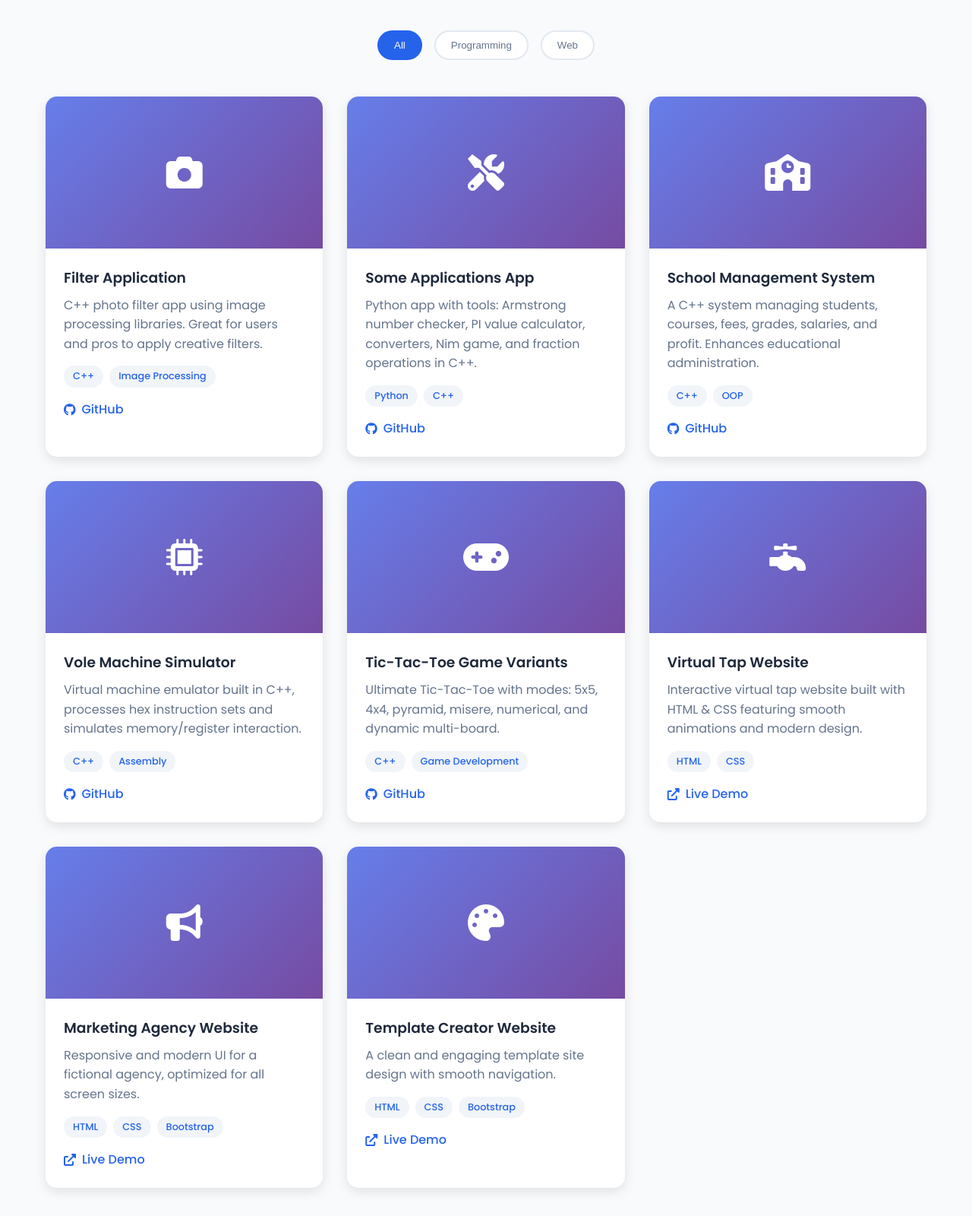
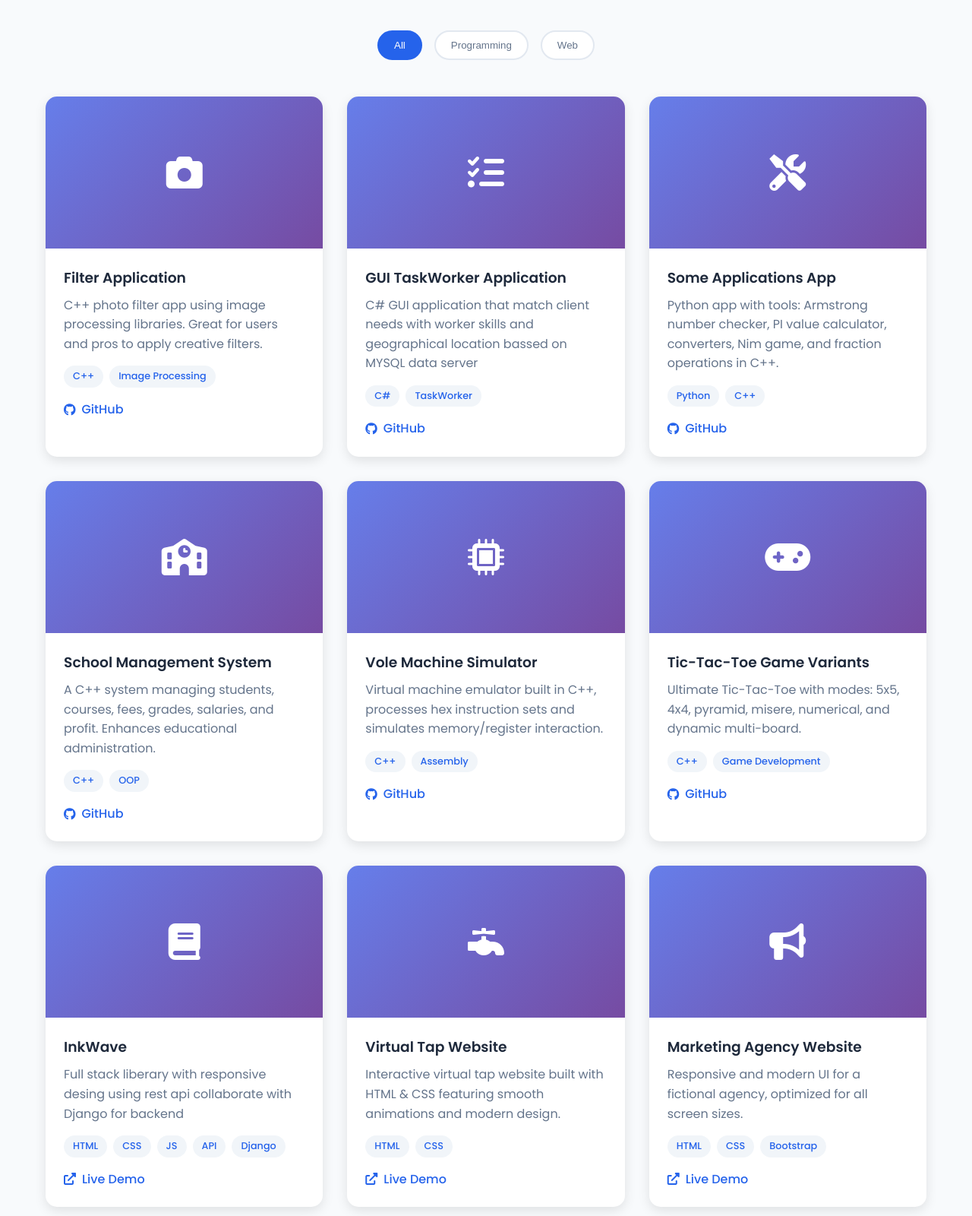
Before and after one commit to Youssefaboalyouser/YAportfolio, a plain HTML site: page index.html in a window 1280 px wide. Shown: the part 3580-5180 px from the top of the page at 76% size. Drawn offline with Linux system fonts and the light colour scheme.

Commit message:
new version

```diff
--- a/index.html
+++ b/index.html
@@ -303,7 +303,25 @@
                             <span class="tech-tag">Image Processing</span>
                         </div>
                         <div class="project-links">
-                            <a href="#" class="project-link">
+                            <a href="https://github.com/Youssefaboalyouser/Assignment-3" class="project-link">
+                                <i class="fab fa-github"></i> GitHub
+                            </a>
+                        </div>
+                    </div>
+                </div>
+                <div class="project-card programming">
+                    <div class="project-image">
+                        <i class="fas fa-tasks"></i>
+                    </div>
+                    <div class="project-content">
+                        <h3>GUI TaskWorker Application</h3>
+                        <p>C# GUI application that match client needs with worker skills and geographical location bassed on MYSQL data server</p>
+                        <div class="project-tech">
+                            <span class="tech-tag">C#</span>
+                            <span class="tech-tag">TaskWorker</span>
+                        </div>
+                        <div class="project-links">
+                            <a href="https://github.com/Youssefaboalyouser/Task_Worker" class="project-link">
                                 <i class="fab fa-github"></i> GitHub
                             </a>
                         </div>
@@ -321,7 +339,7 @@
                             <span class="tech-tag">C++</span>
                         </div>
                         <div class="project-links">
-                            <a href="#" class="project-link">
+                            <a href="https://github.com/Youssefaboalyouser/some_applications" class="project-link">
                                 <i class="fab fa-github"></i> GitHub
                             </a>
                         </div>
@@ -339,7 +357,7 @@
                             <span class="tech-tag">OOP</span>
                         </div>
                         <div class="project-links">
-                            <a href="#" class="project-link">
+                            <a href="https://github.com/Youssefaboalyouser/school-management-system" class="project-link">
                                 <i class="fab fa-github"></i> GitHub
                             </a>
                         </div>
@@ -357,7 +375,7 @@
                             <span class="tech-tag">Assembly</span>
                         </div>
                         <div class="project-links">
-                            <a href="#" class="project-link">
+                            <a href="https://github.com/Youssefaboalyouser/VoleMachine_Assignment" class="project-link">
                                 <i class="fab fa-github"></i> GitHub
                             </a>
                         </div>
@@ -375,13 +393,34 @@
                             <span class="tech-tag">Game Development</span>
                         </div>
                         <div class="project-links">
-                            <a href="#" class="project-link">
+                            <a href="https://github.com/Youssefaboalyouser/tic-tac-toe-games" class="project-link">
                                 <i class="fab fa-github"></i> GitHub
                             </a>
                         </div>
                     </div>
                 </div>
                 <!-- Web Projects -->
+                <div class="project-card web">
+                    <div class="project-image">
+                        <i class="fas fa-book"></i>
+                    </div>
+                    <div class="project-content">
+                        <h3>InkWave</h3>
+                        <p>Full stack liberary with responsive desing using rest api collaborate with Django for backend</p>
+                        <div class="project-tech">
+                            <span class="tech-tag">HTML</span>
+                            <span class="tech-tag">CSS</span>
+                            <span class="tech-tag">JS</span>
+                            <span class="tech-tag">API</span>
+                            <span class="tech-tag">Django</span>
+                        </div>
+                        <div class="project-links">
+                            <a href="https://youssefaboalyouser.github.io/InkWave/" class="project-link">
+                                <i class="fas fa-external-link-alt"></i> Live Demo
+                            </a>
+                        </div>
+                    </div>
+                </div>
                 <div class="project-card web">
                     <div class="project-image">
                         <i class="fas fa-faucet"></i>
@@ -394,7 +433,7 @@
                             <span class="tech-tag">CSS</span>
                         </div>
                         <div class="project-links">
-                            <a href="#" class="project-link">
+                            <a href="https://youssefaboalyouser.github.io/Virtual-Tap/" class="project-link">
                                 <i class="fas fa-external-link-alt"></i> Live Demo
                             </a>
                         </div>
@@ -413,7 +452,7 @@
                             <span class="tech-tag">Bootstrap</span>
                         </div>
                         <div class="project-links">
-                            <a href="#" class="project-link">
+                            <a href="https://youssefaboalyouser.github.io/Agency_page/" class="project-link">
                                 <i class="fas fa-external-link-alt"></i> Live Demo
                             </a>
                         </div>
@@ -432,7 +471,7 @@
                             <span class="tech-tag">Bootstrap</span>
                         </div>
                         <div class="project-links">
-                            <a href="#" class="project-link">
+                            <a href="https://youssefaboalyouser.github.io/Templeate_creator/" class="project-link">
                                 <i class="fas fa-external-link-alt"></i> Live Demo
                             </a>
                         </div>
```
